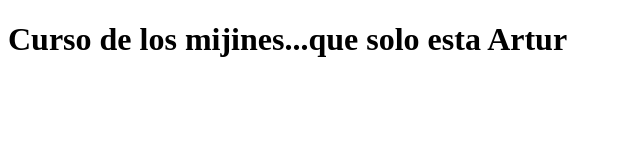
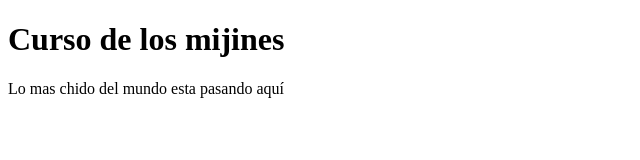
Before and after one commit to manicar2093/curso_dev_web, a plain HTML site: page index.html in a window 1280 px wide. Shown: the whole page, without its empty margins (0-640 px from the left). Drawn offline with Linux system fonts and the light colour scheme.

Commit message:
Se cambia el contenido del index.html

```diff
--- a/index.html
+++ b/index.html
@@ -6,6 +6,7 @@
     <title>Document</title>
 </head>
 <body>
-    <h1>Curso de los mijines...que solo esta Artur</h1>
+    <h1>Curso de los mijines</h1>
+    <p>Lo mas chido del mundo esta pasando aquí</p>
 </body>
 </html>
```
